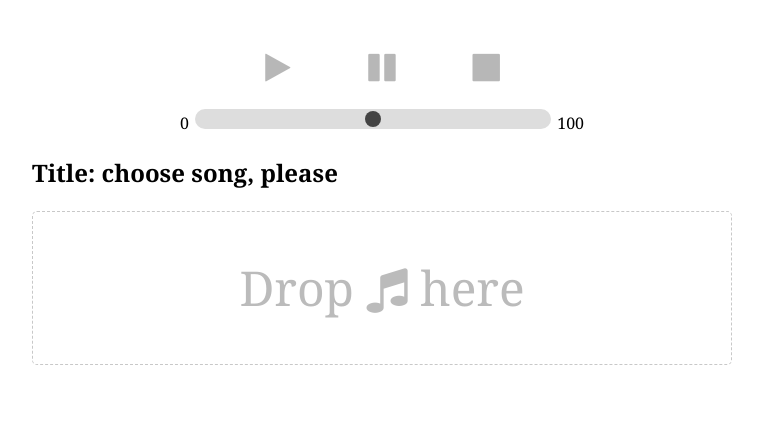
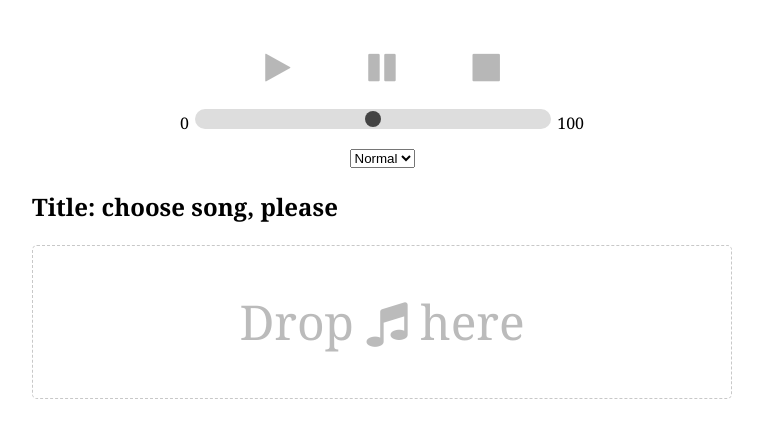
Before and after one commit to sigorilla/shri-2015, a plain HTML site: page task-3/index.html in a window 1280 px wide. Shown: the whole page, without its empty margins (258-1021 px from the left). Drawn offline with Linux system fonts and the light colour scheme.

Commit message:
task-3: add equalizer

```diff
--- a/task-3/css/style.css
+++ b/task-3/css/style.css
@@ -57,7 +57,7 @@ body {
   margin-top: 20px;
 }
 
-#level {
+#volume {
   width: 50%;
   -webkit-appearance: none;
   background-color: #ddd;
@@ -65,7 +65,7 @@ body {
   border-radius: 15px;
   padding: 0 3px;
 }
-#level::-webkit-slider-thumb {
+#volume::-webkit-slider-thumb {
   vertical-align: middle;
   -webkit-appearance: none;
   background-color: #444;
--- a/task-3/index.html
+++ b/task-3/index.html
@@ -19,8 +19,11 @@
   </div>
   <div class="buttons">
     <span>0</span>
-    <input type="range" min="0" max="100" id="level">
+    <input type="range" min="0" max="100" id="volume">
     <span>100</span>
+  </div>
+  <div class="buttons">
+    <select name="equalaizer" id="equalaizer"></select>
   </div>
   <h2>
     Title: <span id="audioTitle">choose song, please</span>
--- a/task-3/js/audio.js
+++ b/task-3/js/audio.js
@@ -20,7 +20,8 @@ var Pleer = (function () {
     var playBtn;
     var pauseBtn;
     var stopBtn;
-    var level;
+    var volumeRange;
+    var presetSelect;
 
     var fileInput;
     var dropZone;
@@ -28,11 +29,25 @@ var Pleer = (function () {
     var loading;
     var loadingFlag;
 
+    var filters;
+    var frequencies = [31, 63, 87, 125, 175, 250, 350, 500, 700, 1000, 1400, 2000, 2800, 4000, 5600, 8000, 11200, 16000];
+    var presets = {
+      'normal': [0, 0, 0, 0, 0, 0, 0, 0, 0, 0, 0, 0, 0, 0, 0, 0, 0, 0],
+      'classic': [0, 0, 0, 0, 0, 0, 0, 0, 0, 0, 0, 0, 0, -3, -6, -6, -6, -8.4],
+      'rock': [5.4, 4.5, 3.6, -3.9, -6.3, -6.9, -3.6, -2.7, -0.3, 2.1, 4.5, 6, 6.9, 7.5, 7.8, 7.8, 7.8, 8.1],
+      'jazz': [3, 6, 5.1, 3.6, 1.8, -3.9, -5.1, -5.1, -2.1, 1.2, 4.5, 9, 3, -1.8, -4.5, -2.4, -0.6, 2.4],
+      'pop': [-1.8, 0.6, 3.9, 5.4, 5.4, 4.5, 2.1, 0.9, -0.6, -1.5, -1.5, -1.8, -2.1, -2.1, -2.7, -2.1, -2.1, -0.3],
+    }
+
     var _init = function () {
         try {
             window.AudioContext = window.AudioContext ||
                 window.webkitAudioContext;
             context = new AudioContext();
+        } catch (e) {
+            console.log(e);
+            alert('Web Audio API is not supported in this browser');
+        }
         analyser = context.createAnalyser();
         analyser.fftSize = 4096;
         bufferLength = analyser.frequencyBinCount;
@@ -51,22 +66,28 @@ var Pleer = (function () {
         gainNode = context.createGain();
         gainNode.gain.value = 0.25;
 
+        filters = _createFilters();
+
         audioBuffer = null;
         loadingFlag = true;
         playBtn = document.getElementById('play');
         pauseBtn = document.getElementById('pause');
         stopBtn = document.getElementById('stop');
-            level = document.getElementById('level');
+        volumeRange = document.getElementById('volume');
+        presetSelect = document.getElementById('equalaizer');
         fileInput = document.getElementById('file');
         dropZone = document.getElementById('dragndrop');
         loading = document.getElementById('loading');
 
+        Object.keys(presets).forEach(function (item, i) {
+            var option = document.createElement('option');
+            option.innerHTML = item.charAt(0).toUpperCase() + item.slice(1);
+            option.setAttribute('value', item);
+            presetSelect.appendChild(option);
+        })
+
+
         _addListener();
-
-        } catch (e) {
-            console.log(e);
-            alert('Web Audio API is not supported in this browser');
-        }
     };
 
     var _addListener = function () {
@@ -75,7 +96,8 @@ var Pleer = (function () {
         stopBtn.addEventListener('click', _stopAudio);
         dropZone.addEventListener('click', _openFileInput);
         fileInput.addEventListener('change', _handleFileInputSelect, false);
-        level.addEventListener('change', _changeLevel);
+        volumeRange.addEventListener('change', _changeLevel);
+        presetSelect.addEventListener('change', _changePreset);
         dropZone.addEventListener('dragover', _handleDragOver, false);
         dropZone.addEventListener('drop', _handleFileSelect, false);
     };
@@ -133,10 +155,13 @@ var Pleer = (function () {
     var _playAudio = function () {
         startTime = context.currentTime;
         var source = context.createBufferSource();
+
         source.onended = _endAudio;
         source.buffer = audioBuffer;
         source.connect(gainNode);
         source.connect(analyser);
+        source.connect(filters[0]);
+        filters[filters.length - 1].connect(gainNode);
         gainNode.connect(context.destination);
         source.start(0, startOffset % audioBuffer.duration);
         currSource = source;
@@ -199,6 +224,34 @@ var Pleer = (function () {
         }
     };
 
+    var _changePreset = function (event) {
+      presets[event.target.value].forEach(function (item, i) {
+        filters[i].gain.value = item;
+      }, false);
+    };
+
+    var _createFilter = function (frequency) {
+        var filter = context.createBiquadFilter();
+
+        filter.type = 'peaking';
+        filter.frequency.value = frequency;
+        filter.Q.value = 1;
+        filter.gain.value = 0;
+
+        return filter;
+    };
+
+    var _createFilters = function () {
+        var filters = frequencies.map(_createFilter);
+
+        filters.reduce(function (prev, curr) {
+            prev.connect(curr);
+            return curr;
+        });
+
+        return filters;
+    };
+
     return {
         init: _init,
     }
```
Also changed, not shown: 1 other file. Lines whose indentation alone changed are shown as unchanged.
